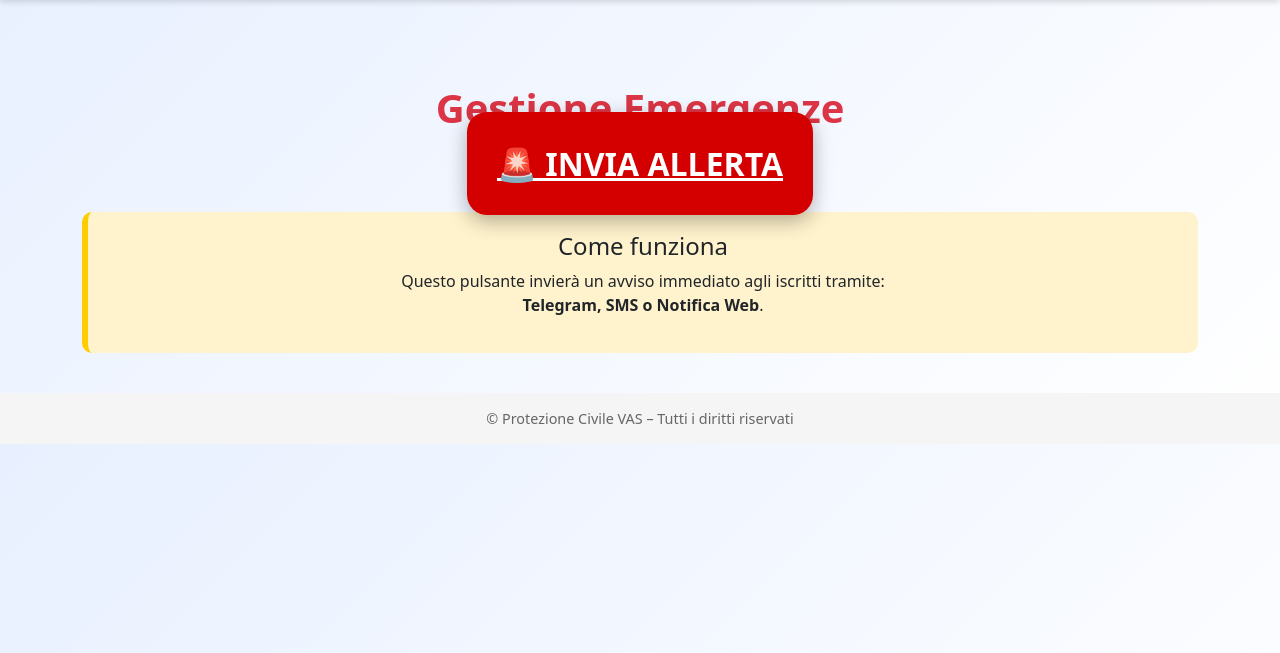
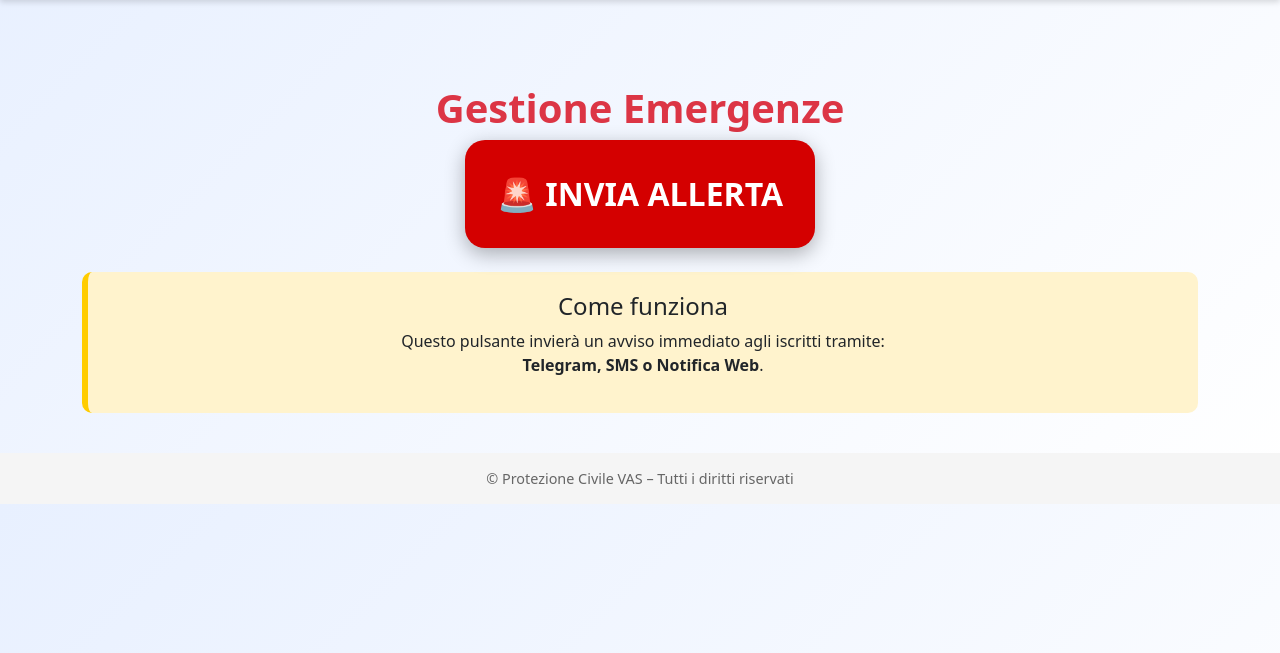
Before and after one commit to emiliomaj60-lang/prot_civ_vas, a Flask app: page /emergenze in a window 1280 px wide. Shown: the part 76-729 px from the top of the page. Run offline with Flask 3, Linux system fonts and the light colour scheme.

Commit message:
Add files via upload

```diff
--- a/templates/emergenze.html
+++ b/templates/emergenze.html
@@ -19,6 +19,8 @@
         color: white;
         box-shadow: 0 6px 20px rgba(0,0,0,0.3);
         transition: transform 0.15s ease;
+        display: inline-block;
+        text-decoration: none;
     }
 
     .alert-btn:hover {
@@ -34,7 +36,7 @@
     }
 </style>
 
-<div class="alert-container">
+<div class="alert-container fade-in">
     <h1 class="text-danger fw-bold">Gestione Emergenze</h1>
 
     <a href="#" class="alert-btn">🚨 INVIA ALLERTA</a>
```
